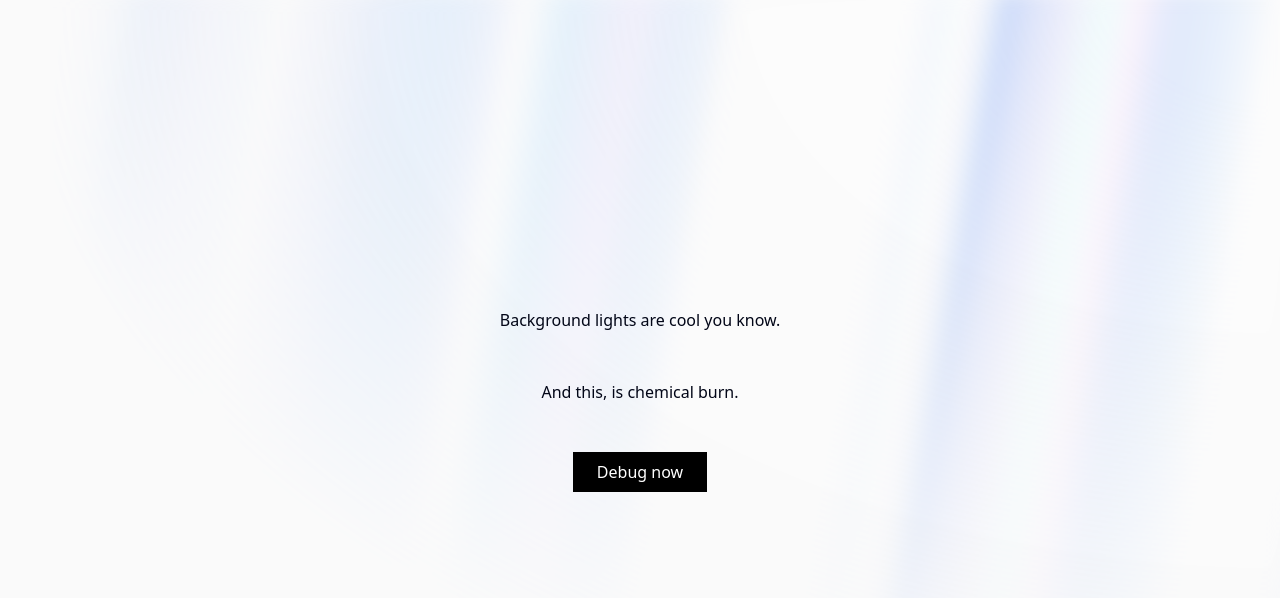
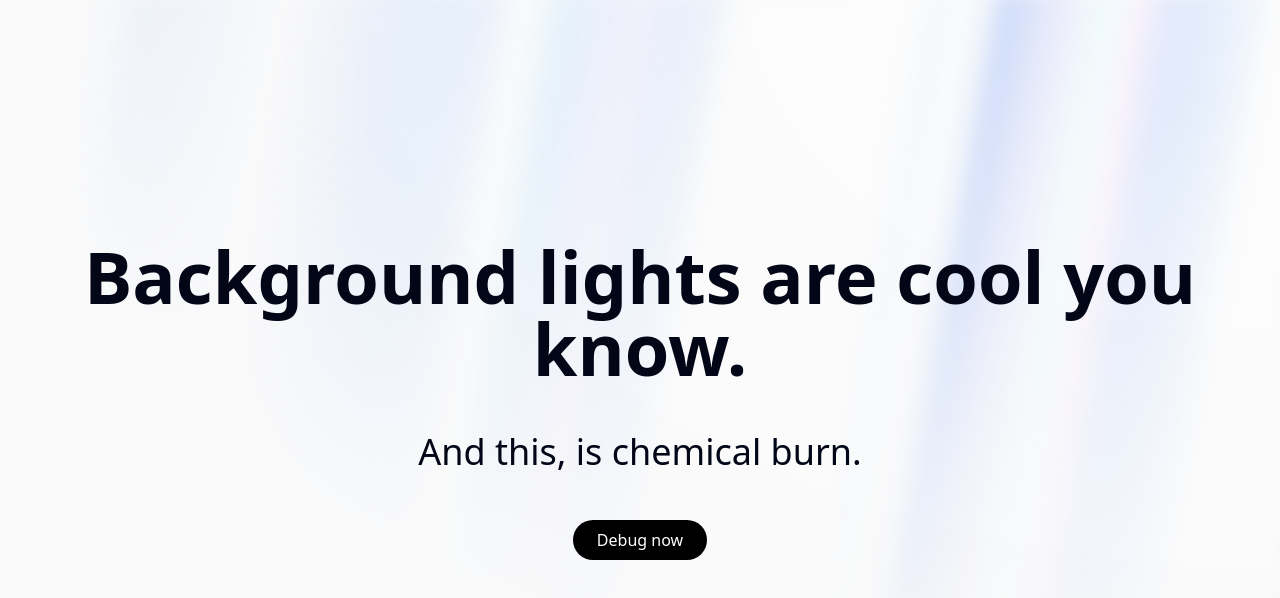
Before and after one commit to Nandini-0703/buildcraft, a React (Vite) app: page / in a window 1280 px wide. Shown: the top 598 px of the page. Built offline with nearby package versions, Linux system fonts and the light colour scheme.

Commit message:
Fixed tailwind

```diff
--- /dev/null
+++ b/globals.css
@@ -0,0 +1,3 @@
+@tailwind base;
+@tailwind components;
+@tailwind utilities;
--- a/src/components/ui/aurora-background.tsx
+++ b/src/components/ui/aurora-background.tsx
@@ -1,4 +1,5 @@
-import { cn } from "../../util/cn";
+"use client";
+import { cn } from "../../util/cn"
 import React, { ReactNode } from "react";
 
 interface AuroraBackgroundProps extends React.HTMLProps<HTMLDivElement> {
--- a/tailwind.config.js
+++ b/tailwind.config.js
@@ -20,9 +20,9 @@ const {
 module.exports = {
   content: [
     // your paths
-    "./src/**/*.{ts,tsx}",
+    "./src/**/*.{ts,tsx,js,jsx}",
   ],
-  darkMode: "class",
+  darkMode: ["class", "[data-theme$=\"dark\"]"],
   theme: {
     extend: {
       animation: {
```
